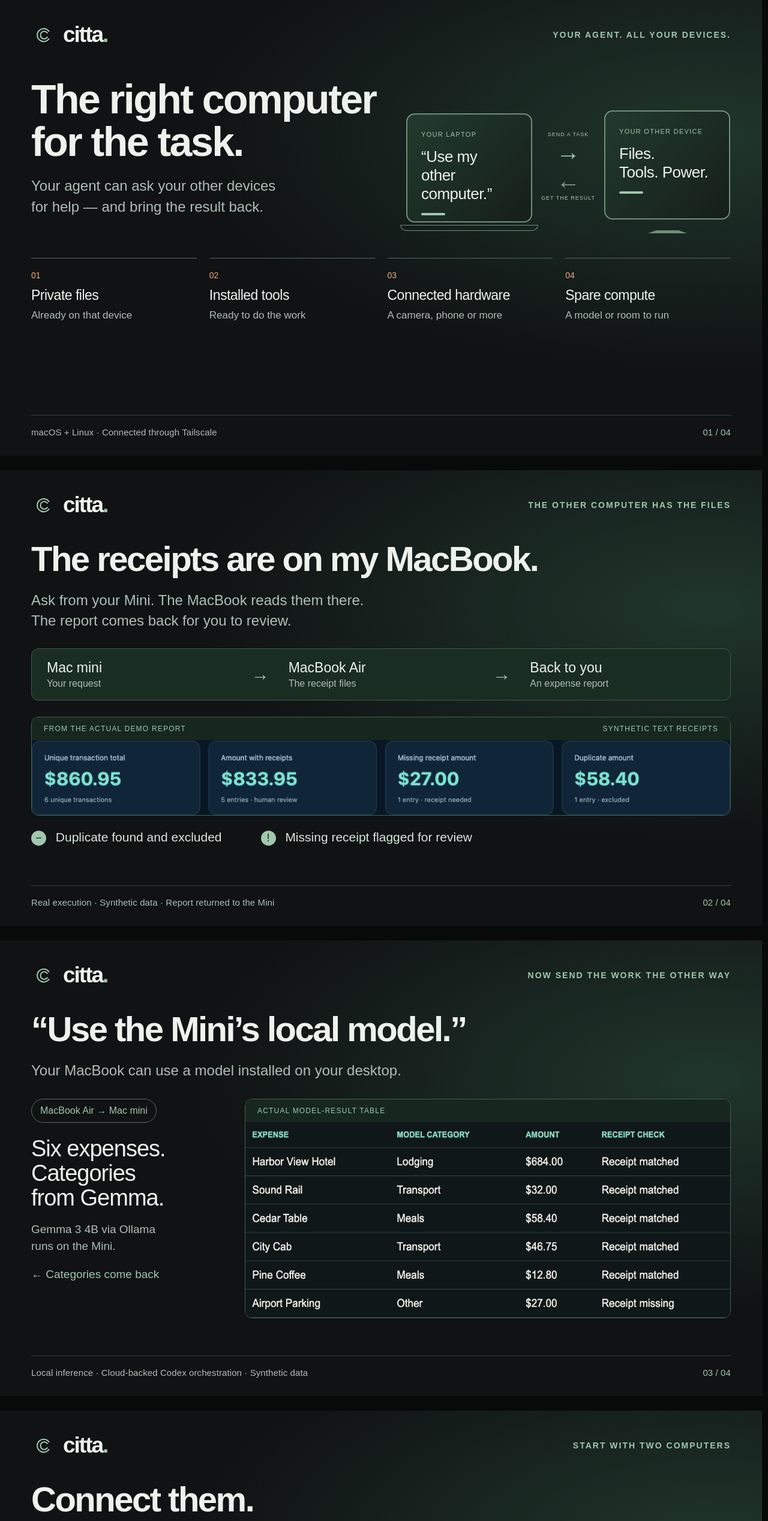
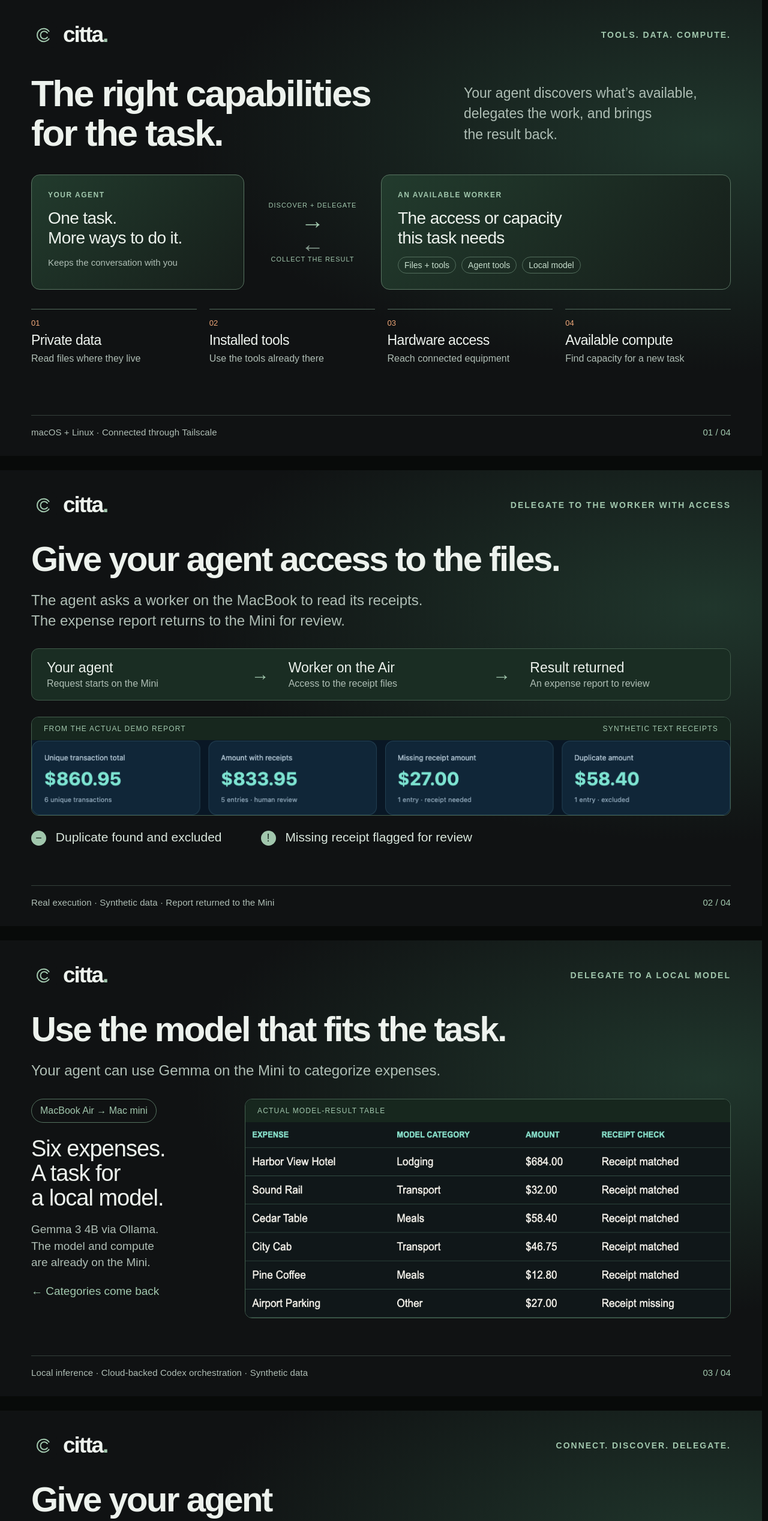
Before and after one commit to priyankark/citta, a plain HTML site: page docs/launch/gallery/gallery.html in a window 1280 px wide. Shown: the top 2536 px of the page at 60% size. Drawn offline with Linux system fonts and the light colour scheme.

Commit message:
docs: lead Citta launch with agents and shared capabilities [skip ci]
* docs: lead Citta launch with agents and shared capabilities [skip ci]

* docs: date historical private repository verifier behavior [skip ci]

---------

Co-authored-by: Priyankar Kumar <18360329+priyankark@users.noreply.github.com>

```diff
--- a/docs/launch/gallery/gallery.html
+++ b/docs/launch/gallery/gallery.html
@@ -7,39 +7,39 @@
 </head>
 <body>
   <section class="slide" id="01-your-devices">
-    <header><div class="brand"><img src="logo.svg" alt="">citta<span>.</span></div><span class="eyebrow">YOUR AGENT. ALL YOUR DEVICES.</span></header>
-    <div class="hero"><h1>The right computer<br>for the task.</h1><p>Your agent can ask your other devices<br>for help — and bring the result back.</p></div>
-    <div class="mesh" aria-label="Explanatory diagram: your laptop sends a task to your desktop and receives the result">
-      <div class="device laptop"><div class="display"><span class="tiny">YOUR LAPTOP</span><strong>“Use my<br>other computer.”</strong><i></i></div><div class="base"></div></div>
-      <div class="connection"><span>SEND A TASK</span><b>→</b><b>←</b><span>GET THE RESULT</span></div>
-      <div class="device desktop"><div class="display"><span class="tiny">YOUR OTHER DEVICE</span><strong>Files.<br>Tools. Power.</strong><i></i></div><div class="stand"></div></div>
+    <header><div class="brand"><img src="logo.svg" alt="">citta<span>.</span></div><span class="eyebrow">TOOLS. DATA. COMPUTE.</span></header>
+    <div class="hero"><h1>The right capabilities<br>for the task.</h1><p>Your agent discovers what’s available,<br>delegates the work, and brings<br>the result back.</p></div>
+    <div class="mesh" aria-label="Explanatory diagram: an agent discovers capabilities, delegates a task to an eligible worker, and collects its result">
+      <div class="agent-card"><span class="tiny">YOUR AGENT</span><strong>One task.<br>More ways to do it.</strong><span class="agent-detail">Keeps the conversation with you</span></div>
+      <div class="connection"><span>DISCOVER + DELEGATE</span><b>→</b><b>←</b><span>COLLECT THE RESULT</span></div>
+      <div class="worker-card"><span class="tiny">AN AVAILABLE WORKER</span><strong>The access or capacity<br>this task needs</strong><div class="capabilities"><span>Files + tools</span><span>Agent tools</span><span>Local model</span></div></div>
     </div>
-    <div class="reasons"><div><b>01</b><strong>Private files</strong><span>Already on that device</span></div><div><b>02</b><strong>Installed tools</strong><span>Ready to do the work</span></div><div><b>03</b><strong>Connected hardware</strong><span>A camera, phone or more</span></div><div><b>04</b><strong>Spare compute</strong><span>A model or room to run</span></div></div>
+    <div class="reasons"><div><b>01</b><strong>Private data</strong><span>Read files where they live</span></div><div><b>02</b><strong>Installed tools</strong><span>Use the tools already there</span></div><div><b>03</b><strong>Hardware access</strong><span>Reach connected equipment</span></div><div><b>04</b><strong>Available compute</strong><span>Find capacity for a new task</span></div></div>
     <footer><span>macOS + Linux · Connected through Tailscale</span><span>01 / 04</span></footer>
   </section>
 
   <section class="slide" id="02-the-files">
-    <header><div class="brand"><img src="logo.svg" alt="">citta<span>.</span></div><span class="eyebrow">THE OTHER COMPUTER HAS THE FILES</span></header>
-    <h1>The receipts are on my MacBook.</h1>
-    <p class="lead">Ask from your Mini. The MacBook reads them there.<br>The report comes back for you to review.</p>
-    <div class="route"><span>Mac mini <small>Your request</small></span><b>→</b><span>MacBook Air <small>The receipt files</small></span><b>→</b><span>Back to you <small>An expense report</small></span></div>
+    <header><div class="brand"><img src="logo.svg" alt="">citta<span>.</span></div><span class="eyebrow">DELEGATE TO THE WORKER WITH ACCESS</span></header>
+    <h1>Give your agent access to the files.</h1>
+    <p class="lead">The agent asks a worker on the MacBook to read its receipts.<br>The expense report returns to the Mini for review.</p>
+    <div class="route"><span>Your agent <small>Request starts on the Mini</small></span><b>→</b><span>Worker on the Air <small>Access to the receipt files</small></span><b>→</b><span>Result returned <small>An expense report to review</small></span></div>
     <div class="evidence"><div class="evidence-label"><span>FROM THE ACTUAL DEMO REPORT</span><span>SYNTHETIC TEXT RECEIPTS</span></div><img src="receipt-result.png" alt="Actual report: $860.95 unique transactions, $833.95 with receipts, $27 missing receipt and $58.40 duplicate excluded."></div>
     <div class="takeaways"><span><i>−</i> Duplicate found and excluded</span><span><i>!</i> Missing receipt flagged for review</span></div>
     <footer><span>Real execution · Synthetic data · Report returned to the Mini</span><span>02 / 04</span></footer>
   </section>
 
   <section class="slide" id="03-the-model">
-    <header><div class="brand"><img src="logo.svg" alt="">citta<span>.</span></div><span class="eyebrow">NOW SEND THE WORK THE OTHER WAY</span></header>
-    <h1>“Use the Mini’s local model.”</h1>
-    <p class="lead">Your MacBook can use a model installed on your desktop.</p>
-    <div class="model-layout"><div class="model-story"><span class="pill">MacBook Air → Mac mini</span><h2>Six expenses.<br>Categories<br>from Gemma.</h2><p>Gemma 3 4B via Ollama<br>runs on the Mini.</p><div class="model-return">← Categories come back</div></div><div class="evidence model"><div class="evidence-label"><span>ACTUAL MODEL-RESULT TABLE</span></div><img src="model-result.png" alt="Actual model categories: hotel as lodging, rail and cab as transport, dinner and coffee as meals, and parking as other."></div></div>
+    <header><div class="brand"><img src="logo.svg" alt="">citta<span>.</span></div><span class="eyebrow">DELEGATE TO A LOCAL MODEL</span></header>
+    <h1>Use the model that fits the task.</h1>
+    <p class="lead">Your agent can use Gemma on the Mini to categorize expenses.</p>
+    <div class="model-layout"><div class="model-story"><span class="pill">MacBook Air → Mac mini</span><h2>Six expenses.<br>A task for<br>a local model.</h2><p>Gemma 3 4B via Ollama.<br>The model and compute<br>are already on the Mini.</p><div class="model-return">← Categories come back</div></div><div class="evidence model"><div class="evidence-label"><span>ACTUAL MODEL-RESULT TABLE</span></div><img src="model-result.png" alt="Actual model categories: hotel as lodging, rail and cab as transport, dinner and coffee as meals, and parking as other."></div></div>
     <footer><span>Local inference · Cloud-backed Codex orchestration · Synthetic data</span><span>03 / 04</span></footer>
   </section>
 
   <section class="slide" id="04-get-started">
-    <header><div class="brand"><img src="logo.svg" alt="">citta<span>.</span></div><span class="eyebrow">START WITH TWO COMPUTERS</span></header>
-    <h1>Connect them.<br>Let your agent get to work.</h1>
-    <div class="steps"><div><span class="number">1</span><h2>Connect Tailscale</h2><p>Your own computers.<br>The same owner account.</p><div class="step-bottom">macOS + Linux</div></div><div><span class="number">2</span><h2>Set up Citta</h2><p>Install it on each device.<br>Run setup and check access.</p><div class="commands"><code>citta setup</code><code>citta doctor</code></div></div><div><span class="number">3</span><h2>Try one task</h2><p>“Find my other computer.<br>Run a small task there.”</p><div class="step-bottom">See which device did the work</div></div></div>
+    <header><div class="brand"><img src="logo.svg" alt="">citta<span>.</span></div><span class="eyebrow">CONNECT. DISCOVER. DELEGATE.</span></header>
+    <h1>Give your agent<br>more capabilities.</h1>
+    <div class="steps"><div><span class="number">1</span><h2>Connect Tailscale</h2><p>Your own computers.<br>The same owner account.</p><div class="step-bottom">macOS + Linux</div></div><div><span class="number">2</span><h2>Set up Citta</h2><p>Install it on each device.<br>Run setup and check access.</p><div class="commands"><code>citta setup</code><code>citta doctor</code></div></div><div><span class="number">3</span><h2>Try one task</h2><p>“Find an available worker.<br>Run a small task there.”</p><div class="step-bottom">Check which worker ran the task</div></div></div>
     <div class="setup-note">Each device needs the tools, accounts and permissions for its part.</div>
     <footer><span>Free for permitted noncommercial use · PolyForm Noncommercial 1.0.0</span><span>04 / 04</span></footer>
   </section>
```
Also changed, not shown: docs/launch/listing.json (+6 -5 lines), docs/launch/gallery/01-your-devices.png, docs/launch/gallery/02-the-files.png, docs/launch/gallery/03-the-model.png, docs/launch/gallery/04-get-started.png, docs/launch/gallery/gallery.css, docs/launch/gallery/manifest.json, 7 other files.
